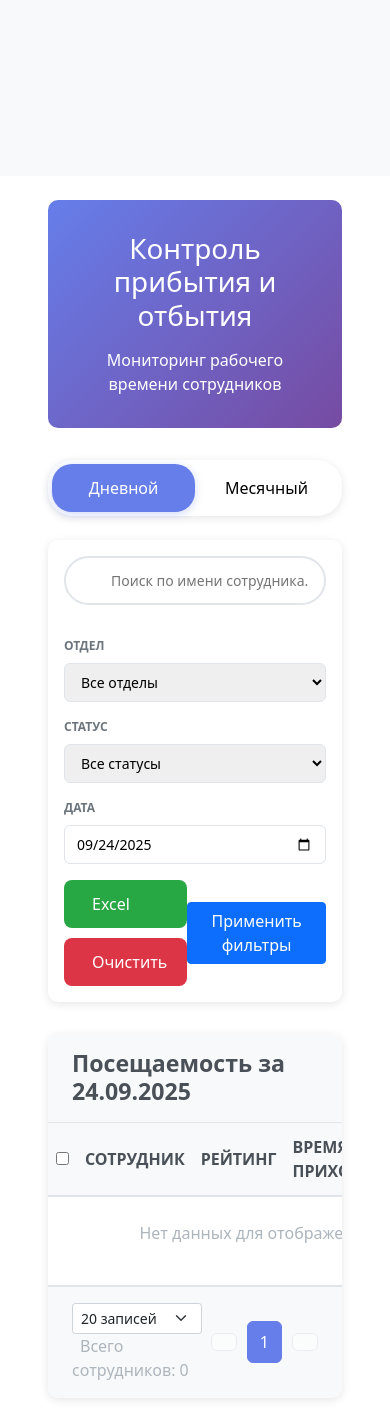
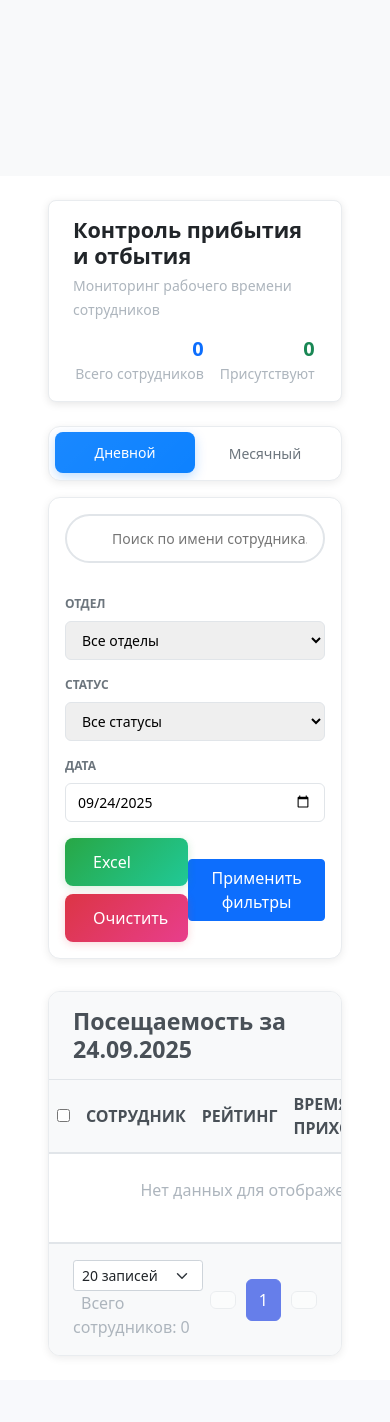
Before and after one commit to apolo432/employee_management, a Django app: page /attendance/ in a window 390 px wide. Shown: the part 668-2090 px from the top of the page. After the commit the page ends 2024 px from the top, so only its background shows below. Run offline with Django 5.2, Linux system fonts and the light colour scheme; data that the repository does not hold is empty.

Commit message:
style: Improve attendance control page design with smooth transitions and modern UI
- Add smooth transitions for daily/monthly toggle buttons
- Enhance Excel and Clear buttons with gradient backgrounds and hover effects
- Make header more compact with inline statistics
- Update all elements to use white background theme
- Add subtle shadows and borders for better visual separation
- Improve mobile responsiveness
- Add shimmer effects on button hover

```diff
--- a/employees/templates/employees/attendance_control.html
+++ b/employees/templates/employees/attendance_control.html
@@ -6,20 +6,24 @@
 {% block extra_css %}
 <style>
     .attendance-header {
-        background: linear-gradient(135deg, #667eea 0%, #764ba2 100%);
-        color: white;
-        padding: 2rem 0;
-        margin-bottom: 2rem;
-        border-radius: 10px;
+        background: white;
+        color: #495057;
+        padding: 1.5rem 0;
+        margin-bottom: 1.5rem;
+        border-radius: 8px;
+        box-shadow: 0 2px 8px rgba(0,0,0,0.1);
+        border: 1px solid #e9ecef;
     }
 
     .view-toggle {
         display: flex;
         background: white;
-        border-radius: 25px;
-        padding: 4px;
-        box-shadow: 0 2px 10px rgba(0,0,0,0.1);
+        border-radius: 12px;
+        padding: 6px;
+        box-shadow: 0 2px 8px rgba(0,0,0,0.08);
         margin-bottom: 1.5rem;
+        border: 1px solid #e9ecef;
+        overflow: hidden;
     }
 
     .view-toggle button {
@@ -27,24 +31,46 @@
         padding: 12px 24px;
         border: none;
         background: transparent;
-        border-radius: 20px;
+        border-radius: 8px;
         font-weight: 500;
-        transition: all 0.3s ease;
+        transition: all 0.3s cubic-bezier(0.4, 0, 0.2, 1);
         cursor: pointer;
+        color: #6c757d;
+        position: relative;
+        overflow: hidden;
+    }
+
+    .view-toggle button:hover {
+        background: #f8f9fa;
+        color: #495057;
+        transform: translateY(-1px);
     }
 
     .view-toggle button.active {
-        background: #667eea;
+        background: #007bff;
         color: white;
-        box-shadow: 0 2px 8px rgba(102, 126, 234, 0.3);
+        box-shadow: 0 4px 12px rgba(0, 123, 255, 0.25);
+        transform: translateY(-1px);
+    }
+
+    .view-toggle button.active::before {
+        content: '';
+        position: absolute;
+        top: 0;
+        left: 0;
+        right: 0;
+        bottom: 0;
+        background: linear-gradient(135deg, rgba(255,255,255,0.1) 0%, rgba(255,255,255,0.05) 100%);
+        border-radius: 8px;
     }
 
     .filters-section {
         background: white;
         padding: 1.5rem;
-        border-radius: 10px;
-        box-shadow: 0 2px 10px rgba(0,0,0,0.1);
+        border-radius: 12px;
+        box-shadow: 0 2px 8px rgba(0,0,0,0.08);
         margin-bottom: 2rem;
+        border: 1px solid #e9ecef;
     }
 
     .search-box {
@@ -78,11 +104,16 @@
 
     .action-buttons {
         display: flex;
-        gap: 10px;
+        gap: 12px;
+    }
+
+    .action-buttons button {
+        position: relative;
+        z-index: 1;
     }
 
     .btn-excel {
-        background: #28a745;
+        background: linear-gradient(135deg, #28a745 0%, #20c997 100%);
         color: white;
         border: none;
         padding: 12px 20px;
@@ -91,16 +122,35 @@
         display: flex;
         align-items: center;
         gap: 8px;
-        transition: all 0.3s ease;
+        transition: all 0.3s cubic-bezier(0.4, 0, 0.2, 1);
+        box-shadow: 0 2px 8px rgba(40, 167, 69, 0.2);
+        position: relative;
+        overflow: hidden;
     }
 
     .btn-excel:hover {
-        background: #218838;
-        transform: translateY(-1px);
+        background: linear-gradient(135deg, #218838 0%, #1ea085 100%);
+        transform: translateY(-2px);
+        box-shadow: 0 4px 16px rgba(40, 167, 69, 0.3);
+    }
+
+    .btn-excel::before {
+        content: '';
+        position: absolute;
+        top: 0;
+        left: -100%;
+        width: 100%;
+        height: 100%;
+        background: linear-gradient(90deg, transparent, rgba(255,255,255,0.2), transparent);
+        transition: left 0.5s;
+    }
+
+    .btn-excel:hover::before {
+        left: 100%;
     }
 
     .btn-clear {
-        background: #dc3545;
+        background: linear-gradient(135deg, #dc3545 0%, #e83e8c 100%);
         color: white;
         border: none;
         padding: 12px 20px;
@@ -109,19 +159,39 @@
         display: flex;
         align-items: center;
         gap: 8px;
-        transition: all 0.3s ease;
+        transition: all 0.3s cubic-bezier(0.4, 0, 0.2, 1);
+        box-shadow: 0 2px 8px rgba(220, 53, 69, 0.2);
+        position: relative;
+        overflow: hidden;
     }
 
     .btn-clear:hover {
-        background: #c82333;
-        transform: translateY(-1px);
+        background: linear-gradient(135deg, #c82333 0%, #d63384 100%);
+        transform: translateY(-2px);
+        box-shadow: 0 4px 16px rgba(220, 53, 69, 0.3);
+    }
+
+    .btn-clear::before {
+        content: '';
+        position: absolute;
+        top: 0;
+        left: -100%;
+        width: 100%;
+        height: 100%;
+        background: linear-gradient(90deg, transparent, rgba(255,255,255,0.2), transparent);
+        transition: left 0.5s;
+    }
+
+    .btn-clear:hover::before {
+        left: 100%;
     }
 
     .attendance-table {
         background: white;
-        border-radius: 10px;
-        box-shadow: 0 2px 10px rgba(0,0,0,0.1);
+        border-radius: 12px;
+        box-shadow: 0 2px 8px rgba(0,0,0,0.08);
         overflow: hidden;
+        border: 1px solid #e9ecef;
     }
 
     .table-header {
@@ -347,6 +417,20 @@
     }
 
     @media (max-width: 768px) {
+        .attendance-header {
+            padding: 1rem 0;
+        }
+
+        .attendance-header .d-flex {
+            flex-direction: column;
+            gap: 1rem;
+        }
+
+        .attendance-header .d-flex > div:last-child {
+            flex-direction: row;
+            justify-content: space-around;
+        }
+
         .filters-section {
             padding: 1rem;
         }
@@ -362,11 +446,21 @@
 
         .action-buttons {
             flex-direction: column;
+            gap: 8px;
         }
 
         .attendance-table th,
         .attendance-table td {
             padding: 0.75rem 0.5rem;
+        }
+
+        .view-toggle {
+            margin-bottom: 1rem;
+        }
+
+        .view-toggle button {
+            padding: 10px 16px;
+            font-size: 14px;
         }
     }
 </style>
@@ -375,10 +469,24 @@
 {% block content %}
 <div class="container-fluid">
     <!-- Заголовок -->
-    <div class="attendance-header text-center">
+    <div class="attendance-header">
         <div class="container">
-            <h1 class="mb-3">Контроль прибытия и отбытия</h1>
-            <p class="mb-0">Мониторинг рабочего времени сотрудников</p>
+            <div class="d-flex align-items-center justify-content-between">
+                <div>
+                    <h4 class="mb-1 fw-bold text-dark">Контроль прибытия и отбытия</h4>
+                    <small class="text-muted">Мониторинг рабочего времени сотрудников</small>
+                </div>
+                <div class="d-flex align-items-center gap-3">
+                    <div class="text-end">
+                        <div class="h5 mb-0 text-primary fw-bold">{{ total_employees }}</div>
+                        <small class="text-muted">Всего сотрудников</small>
+                    </div>
+                    <div class="text-end">
+                        <div class="h5 mb-0 text-success fw-bold">{{ present_count }}</div>
+                        <small class="text-muted">Присутствуют</small>
+                    </div>
+                </div>
+            </div>
         </div>
     </div>
 
@@ -620,6 +728,23 @@
 
 <script>
 function switchView(viewType) {
+    // Добавляем плавный переход
+    const buttons = document.querySelectorAll('.view-toggle button');
+    buttons.forEach(btn => {
+        btn.style.transition = 'all 0.3s cubic-bezier(0.4, 0, 0.2, 1)';
+    });
+
+    // Обновляем активную кнопку
+    buttons.forEach(btn => {
+        btn.classList.remove('active');
+    });
+
+    const activeButton = document.querySelector(`.view-toggle button[onclick="switchView('${viewType}')"]`);
+    if (activeButton) {
+        activeButton.classList.add('active');
+    }
+
+    // Отправляем форму
     const form = document.getElementById('filterForm');
     const viewInput = form.querySelector('input[name="view"]');
     viewInput.value = viewType;
```
